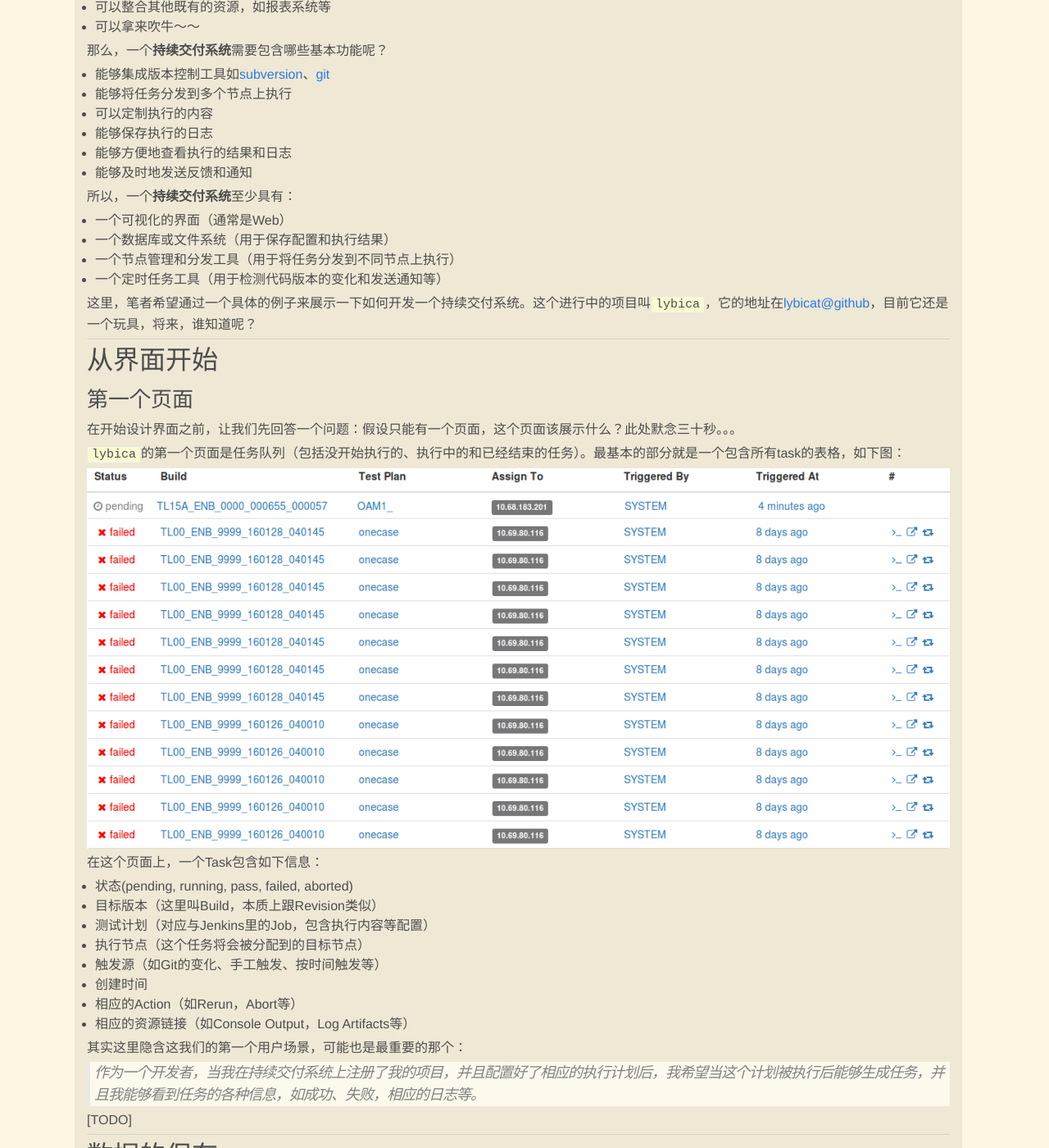
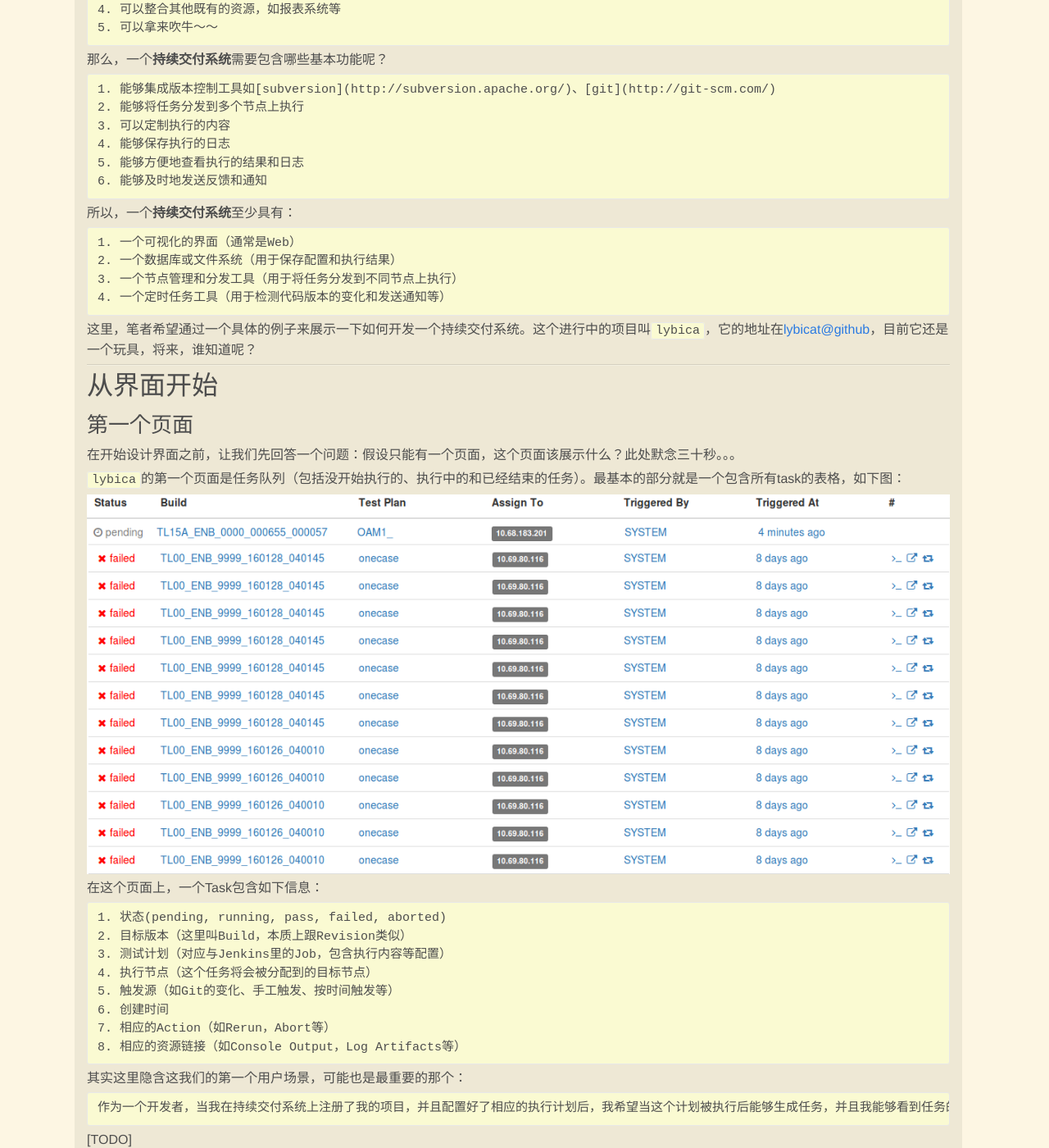
Before and after one commit to feiyuw/feiyuw.github.io, a Jekyll site: the page built from _posts/2016-02-04-buildup-a-continuous-delivery-tool.md, in a window 1280 px wide and 1400 px high, scrolled down 500 px. Shown: the whole window at 82% size. Built offline with Jekyll 4.4.1, drawn with Linux system fonts in a browser that asks for light colours; nearby versions of some CDN libraries; comment, search, counter and statistics services are not loaded; some of the changed text lies outside the part shown.

Commit message:
update blog format

```diff
--- a/_posts/2016-02-04-buildup-a-continuous-delivery-tool.md
+++ b/_posts/2016-02-04-buildup-a-continuous-delivery-tool.md
@@ -13,27 +13,27 @@ categories: Programming
 
 重复造轮子这顶帽子太大，咱们只是在重复实现轮子，因为：
 
-* 写一个持续交付系统很有趣
-* 可以通过编写这个系统来实践分布式系统的搭建
-* 可以完美适配自己的开发流程
-* 可以整合其他既有的资源，如报表系统等
-* 可以拿来吹牛～～
+    1. 写一个持续交付系统很有趣
+    2. 可以通过编写这个系统来实践分布式系统的搭建
+    3. 可以完美适配自己的开发流程
+    4. 可以整合其他既有的资源，如报表系统等
+    5. 可以拿来吹牛～～
 
 那么，一个**持续交付系统**需要包含哪些基本功能呢？
 
-* 能够集成版本控制工具如[subversion](http://subversion.apache.org/)、[git](http://git-scm.com/)
-* 能够将任务分发到多个节点上执行
-* 可以定制执行的内容
-* 能够保存执行的日志
-* 能够方便地查看执行的结果和日志
-* 能够及时地发送反馈和通知
+    1. 能够集成版本控制工具如[subversion](http://subversion.apache.org/)、[git](http://git-scm.com/)
+    2. 能够将任务分发到多个节点上执行
+    3. 可以定制执行的内容
+    4. 能够保存执行的日志
+    5. 能够方便地查看执行的结果和日志
+    6. 能够及时地发送反馈和通知
 
 所以，一个**持续交付系统**至少具有：
 
-* 一个可视化的界面（通常是Web）
-* 一个数据库或文件系统（用于保存配置和执行结果）
-* 一个节点管理和分发工具（用于将任务分发到不同节点上执行）
-* 一个定时任务工具（用于检测代码版本的变化和发送通知等）
+    1. 一个可视化的界面（通常是Web）
+    2. 一个数据库或文件系统（用于保存配置和执行结果）
+    3. 一个节点管理和分发工具（用于将任务分发到不同节点上执行）
+    4. 一个定时任务工具（用于检测代码版本的变化和发送通知等）
 
 这里，笔者希望通过一个具体的例子来展示一下如何开发一个持续交付系统。这个进行中的项目叫`lybica`，它的地址在[lybicat@github](http://github.com/lybicat/)，目前它还是一个玩具，将来，谁知道呢？
 
@@ -51,18 +51,18 @@ categories: Programming
 
 在这个页面上，一个Task包含如下信息：
 
-* 状态(pending, running, pass, failed, aborted)
-* 目标版本（这里叫Build，本质上跟Revision类似）
-* 测试计划（对应与Jenkins里的Job，包含执行内容等配置）
-* 执行节点（这个任务将会被分配到的目标节点）
-* 触发源（如Git的变化、手工触发、按时间触发等）
-* 创建时间
-* 相应的Action（如Rerun，Abort等）
-* 相应的资源链接（如Console Output，Log Artifacts等）
+    1. 状态(pending, running, pass, failed, aborted)
+    2. 目标版本（这里叫Build，本质上跟Revision类似）
+    3. 测试计划（对应与Jenkins里的Job，包含执行内容等配置）
+    4. 执行节点（这个任务将会被分配到的目标节点）
+    5. 触发源（如Git的变化、手工触发、按时间触发等）
+    6. 创建时间
+    7. 相应的Action（如Rerun，Abort等）
+    8. 相应的资源链接（如Console Output，Log Artifacts等）
 
 其实这里隐含这我们的第一个用户场景，可能也是最重要的那个：
 
->作为一个开发者，当我在持续交付系统上注册了我的项目，并且配置好了相应的执行计划后，我希望当这个计划被执行后能够生成任务，并且我能够看到任务的各种信息，如成功、失败，相应的日志等。
+    作为一个开发者，当我在持续交付系统上注册了我的项目，并且配置好了相应的执行计划后，我希望当这个计划被执行后能够生成任务，并且我能够看到任务的各种信息，如成功、失败，相应的日志等。
 
 [TODO]
 
```
Also changed, not shown: _posts/2015-01-28-setup-gevent-on-windows.md (+3 -3 lines), _posts/2015-05-14-generate-robotframework-subsuite-log-during-large-suite-execution.md (+3 -3 lines), _posts/2015-05-27-do-static-analysis-on-robotframework-cases.md (+21 -21 lines), _posts/2015-06-03-stop-robotframework-in-a-monitor-thread.md (+1 -1 lines), _posts/2015-12-19-buildup-mobile-platform-with-chromebook.md (+20 -24 lines).
